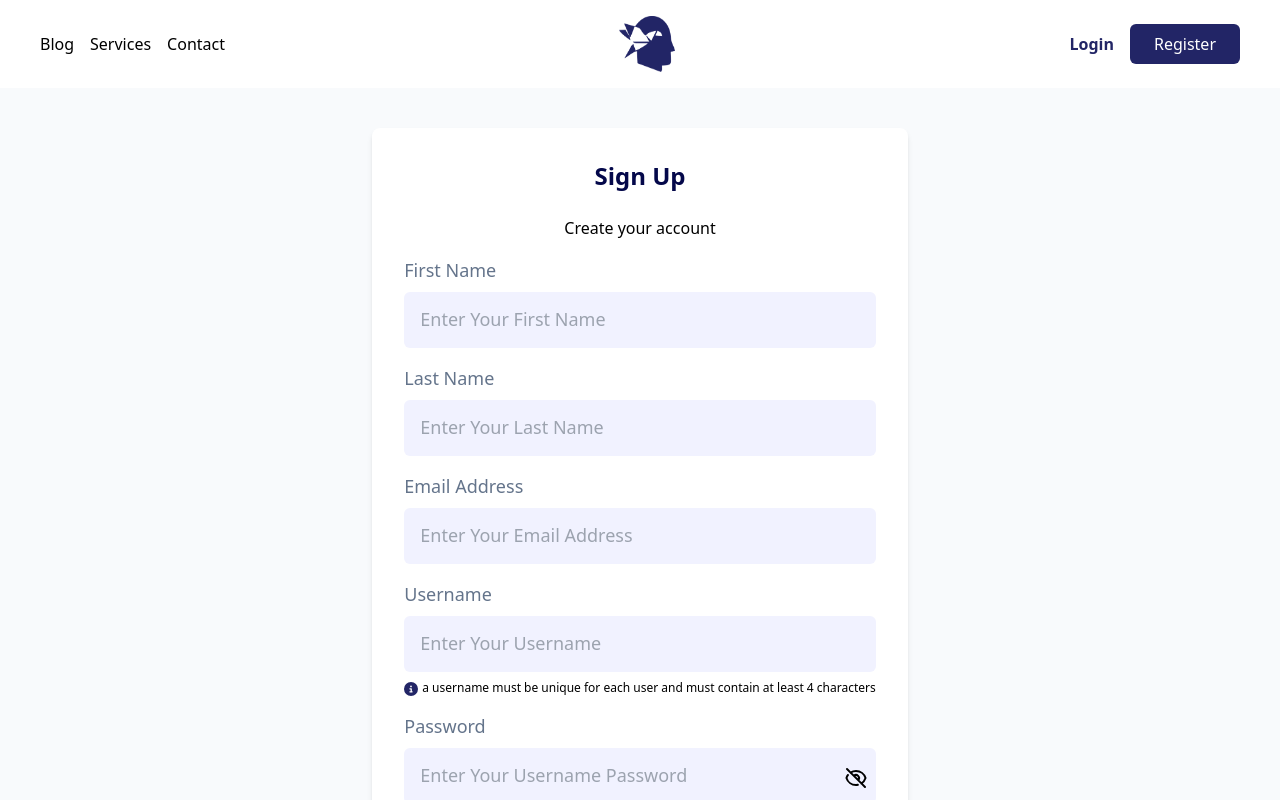
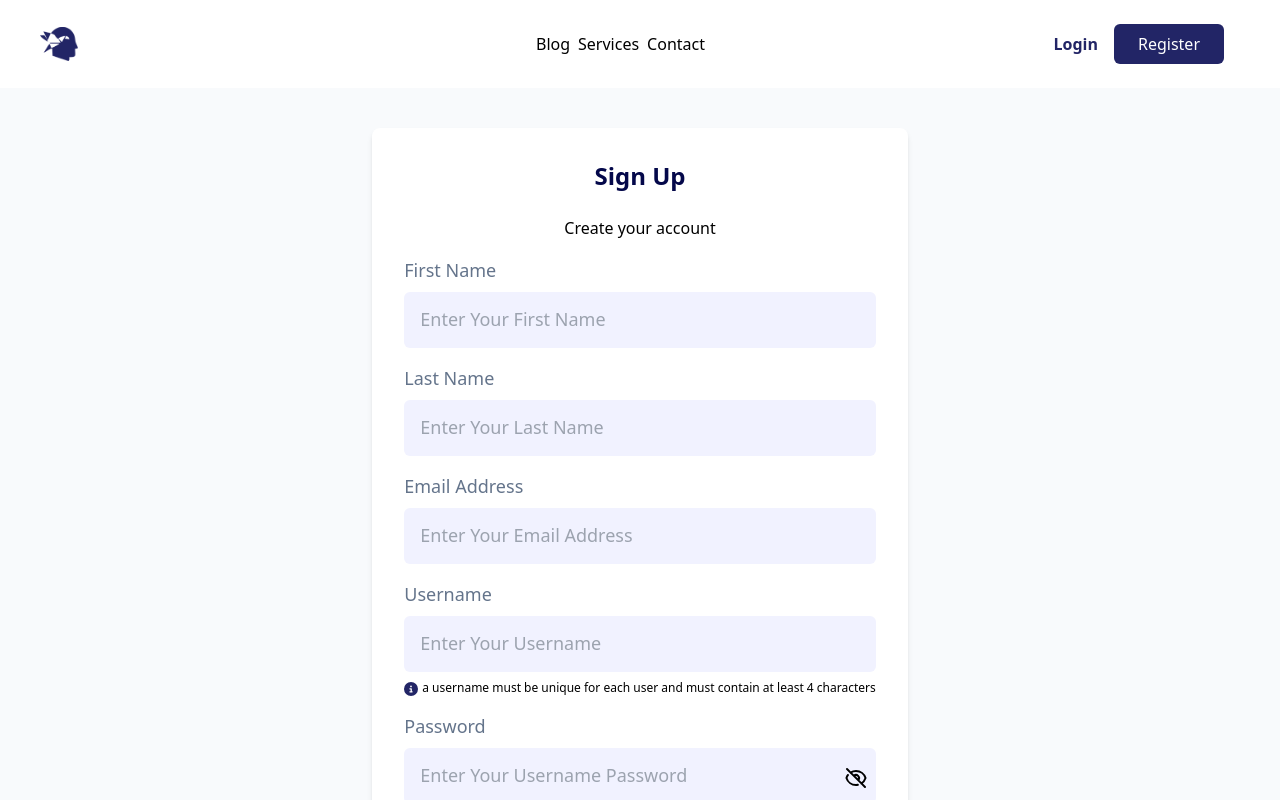
Before and after one commit to SageKyle/tenbits, a Next.js app in the folder frontend/: page /auth/register in a window 1280 px wide. Shown: the top 800 px of the page. Built offline with nearby package versions, Linux system fonts and the light colour scheme.

Commit message:
complete navbar responsive layout

```diff
--- a/frontend/src/components/Navbar.jsx
+++ b/frontend/src/components/Navbar.jsx
@@ -1,39 +1,58 @@
+'use client'
+
 import Logo from '@/assets/images/tenbit-no-bg.png'
 import Image from 'next/image'
 import Link from 'next/link'
+import { useState } from 'react'
+import { HiOutlineBars3BottomLeft } from 'react-icons/hi2'
 import PrimaryBtn from './PrimaryBtn'
 
 export default function Navbar() {
+	const [showNav, toggleShowNav] = useState(false)
+
 	return (
-		<nav className="w-full flex items-center justify-between py-4 px-10 bg-white">
-			<ul className="flex space-x-4">
-				<li>
-					<Link href={'/blog'}>Blog</Link>
-				</li>
-				<li>
-					<Link href={'/services'}>Services</Link>
-				</li>
-				<li>
-					<Link href={'/contact'}>Contact</Link>
-				</li>
-			</ul>
-			<Link href={'/'} className="relative inline-block w-14 h-14">
+		<nav className="w-full flex items-center justify-between py-2 px-10 bg-white relative">
+			<Link href={'/'} className="flex">
 				<Image
 					src={Logo}
-					fill
-					objectFit="fit"
+					height={34}
 					objectPosition="center"
 					priority
-					// className="object-fit-fill"
 					alt="TenBits Agency"
 				/>
 			</Link>
-			<ul className="flex items-center gap-4">
-				<li className="text-primary font-semibold hover:underline transition-all duration-200 ease-in-out">
-					<Link href={'/auth/login'}>Login</Link>
-				</li>
-				<PrimaryBtn link={'/auth/register'} text="Register" />
-			</ul>
+			<div
+				className={`absolute text-center right-0 top-14 rounded-md w-3/5 flex flex-col items-center bg-white py-6 px-12 transition-all duration-500 ease-in-out ${
+					showNav
+						? 'translate-y-0 z-[2]'
+						: 'translate-y-[-25rem] z-[-2] lg:translate-y-0 lg:z-[2]'
+				} lg:static lg:flex-row lg:gap-4 lg:px-4 lg:py-4 lg:justify-between`}
+			>
+				<ul className="flex flex-col items-center gap-2 lg:flex-row lg:mr-16">
+					<li className="hover:underline transition-all duration-200 ease-in-out">
+						<Link href={'/blog'}>Blog</Link>
+					</li>
+					<li className="hover:underline transition-all duration-200 ease-in-out">
+						<Link href={'/services'}>Services</Link>
+					</li>
+					<li className="hover:underline transition-all duration-200 ease-in-out">
+						<Link href={'/contact'}>Contact</Link>
+					</li>
+				</ul>
+
+				<ul className="flex mt-3 gap-4 flex-col lg:flex-row lg:mt-0 items-center">
+					<li className="text-primary font-semibold hover:underline transition-all duration-200 ease-in-out">
+						<Link href={'/auth/login'}>Login</Link>
+					</li>
+					<PrimaryBtn link={'/auth/register'} text="Register" />
+				</ul>
+			</div>
+			<div
+				onClick={() => toggleShowNav((prev) => !prev)}
+				className="inline-block cursor-pointer text-3xl h-4 w-4 lg:hidden"
+			>
+				<HiOutlineBars3BottomLeft />
+			</div>
 		</nav>
 	)
 }
--- /dev/null
+++ b/frontend/src/pages/[storeName]/Navbar.jsx
@@ -0,0 +1,38 @@
+import Image from 'next/image'
+import Link from 'next/link'
+import PrimaryBtn from './PrimaryBtn'
+
+export default function Navbar({ logo }) {
+	return (
+		<nav className="w-full flex items-center justify-between py-4 px-10 bg-white">
+			<ul className="flex space-x-4">
+				<li>
+					<Link href={'/blog'}>products</Link>
+				</li>
+				<li>
+					<Link href={'/services'}>catalogue</Link>
+				</li>
+				<li>
+					<Link href={'/contact'}>Contact</Link>
+				</li>
+			</ul>
+			<Link href={'/'} className="relative inline-block w-14 h-14">
+				<Image
+					src={logo}
+					fill
+					objectFit="fit"
+					objectPosition="center"
+					priority
+					// className="object-fit-fill"
+					alt="TenBits Agency"
+				/>
+			</Link>
+			<ul className="flex items-center gap-4">
+				<li className="text-primary font-semibold hover:underline transition-all duration-200 ease-in-out">
+					<Link href={'/auth/login'}>Login</Link>
+				</li>
+				<PrimaryBtn link={'/auth/register'} text="Register" />
+			</ul>
+		</nav>
+	)
+}
--- /dev/null
+++ b/frontend/src/pages/[storeName]/index.jsx
@@ -0,0 +1,21 @@
+import Logo from '@/assets/images/tenbit-no-bg.png'
+import Navbar from './Navbar'
+
+export async function getServerSideProps() {}
+
+export async function getStaticPaths() {}
+
+export default function StoreName() {
+	return (
+		<article>
+			<Navbar logo={Logo} />
+			<h2>Store name</h2>
+			<p>
+				Lorem ipsum dolor sit amet consectetur adipisicing elit. Blanditiis
+				sint, beatae deleniti illo dolore fuga aut minima, modi nemo eum
+				asperiores cumque commodi sed quod dicta incidunt eos repudiandae
+				accusantium!
+			</p>
+		</article>
+	)
+}
--- a/frontend/src/pages/auth/login/index.jsx
+++ b/frontend/src/pages/auth/login/index.jsx
@@ -73,11 +73,11 @@ export default function Login() {
 						/>
 						{/* </div> */}
 						<small className="flex items-center justify-between mt-8 text-secondary text-base">
-							<span class="w-1/5 border-b dark:border-gray-600 lg:w-1/4"></span>
+							<span className="w-1/5 border-b dark:border-gray-600 lg:w-1/4"></span>
 							<Link href="register" className="hover:underline">
 								Don't have an account?
 							</Link>
-							<span class="w-1/5 border-b dark:border-gray-600 lg:w-1/4"></span>
+							<span className="w-1/5 border-b dark:border-gray-600 lg:w-1/4"></span>
 						</small>
 					</form>
 				</article>
--- a/frontend/src/pages/auth/register/index.jsx
+++ b/frontend/src/pages/auth/register/index.jsx
@@ -132,11 +132,11 @@ export default function Register() {
 						/>
 						{/* </div> */}
 						<small className="flex items-center justify-between mt-8 text-secondary text-base">
-							<span class="w-1/5 border-b dark:border-gray-600 lg:w-1/4"></span>
+							<span className="w-1/5 border-b dark:border-gray-600 lg:w-1/4"></span>
 							<Link href="login" className="hover:underline">
 								Already have an account?
 							</Link>
-							<span class="w-1/5 border-b dark:border-gray-600 lg:w-1/4"></span>
+							<span className="w-1/5 border-b dark:border-gray-600 lg:w-1/4"></span>
 						</small>
 					</form>
 				</article>
```
Also changed, not shown: frontend/src/assets/icons/harmburger.svg (added).
